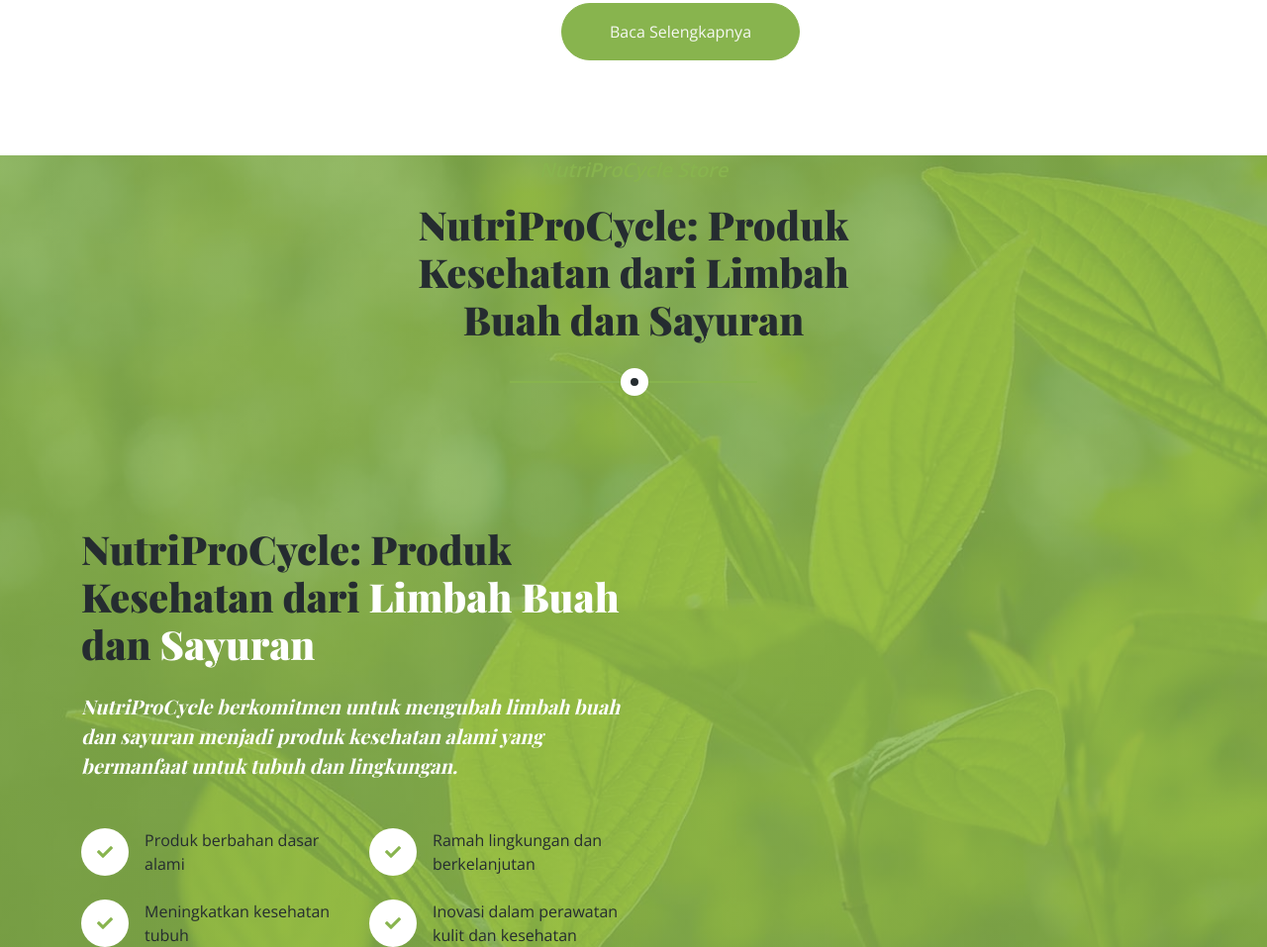
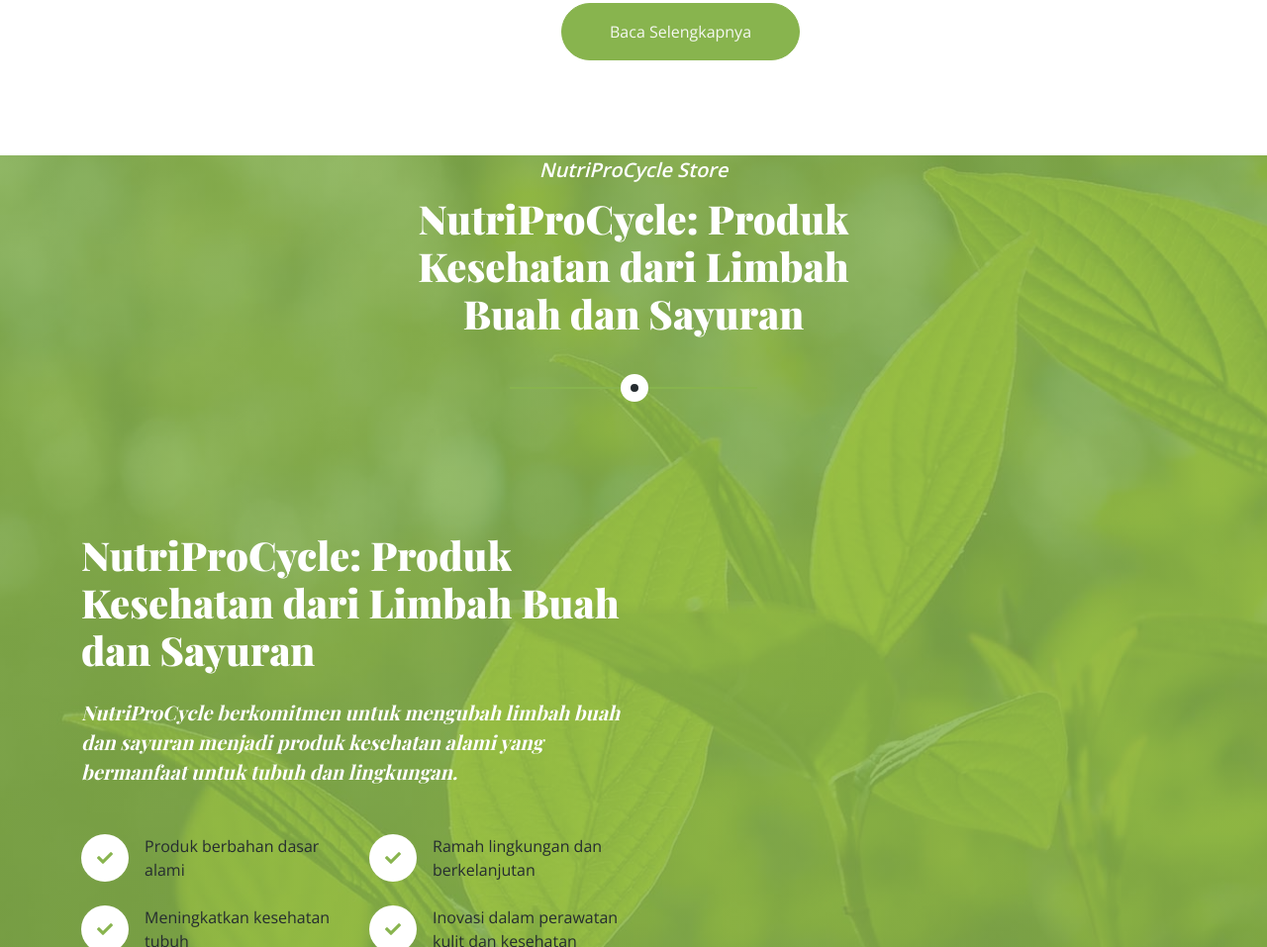
Before and after one commit to Nutriprocycle/Nutriprocycle, a plain HTML site: page index.html in a window 1280 px wide. Shown: the part 3818-4775 px from the top of the page at 99% size. Drawn offline with nearby package versions, Linux system fonts and the light colour scheme.

Commit message:
Update index.html

```diff
--- a/index.html
+++ b/index.html
@@ -296,18 +296,19 @@
     <!-- Article End -->
 
 
-   <!-- Video Start -->
+  <!-- Video Start -->
 <div class="container-fluid video-2 my-5">
     <div class="container">
         <!-- Menambahkan Judul -->
         <div class="section-title text-center mx-auto wow fadeInUp" data-wow-delay="0.1s" style="max-width: 500px;">
-            <p class="fs-5 fw-medium fst-italic text-primary">NutriProCycle Store</p>
-            <h1 class="display-6">NutriProCycle: Produk Kesehatan dari Limbah Buah dan Sayuran</h1>
+            <p class="fs-5 fw-medium fst-italic text-white" style="margin-bottom: 10px;">NutriProCycle Store</p>
+            <h1 class="display-6 text-white" style="margin-bottom: 20px;">NutriProCycle: Produk Kesehatan dari Limbah Buah dan Sayuran</h1>
         </div>
+
         <div class="row g-0">
             <div class="col-lg-6 py-5 wow fadeIn" data-wow-delay="0.1s">
                 <div class="py-5">
-                    <h1 class="display-6 mb-4">NutriProCycle: Produk Kesehatan dari <span class="text-white">Limbah Buah</span> dan <span class="text-white">Sayuran</span></h1>
+                    <h1 class="display-6 mb-4 text-white">NutriProCycle: Produk Kesehatan dari <span class="text-white">Limbah Buah</span> dan <span class="text-white">Sayuran</span></h1>
                     <h5 class="fw-normal lh-base fst-italic text-white mb-5">NutriProCycle berkomitmen untuk mengubah limbah buah dan sayuran menjadi produk kesehatan alami yang bermanfaat untuk tubuh dan lingkungan.</h5>
                     <div class="row g-4 mb-5">
                         <div class="col-sm-6">
@@ -350,6 +351,7 @@
     </div>
 </div>
 <!-- Video End -->
+
 
 
 
```
